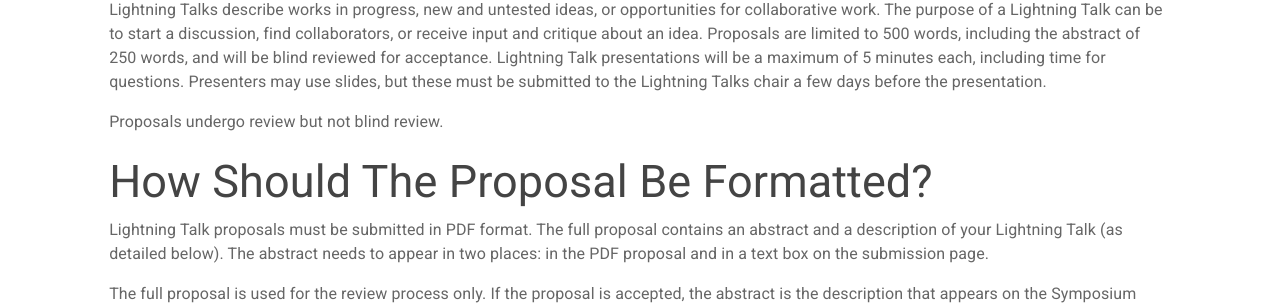
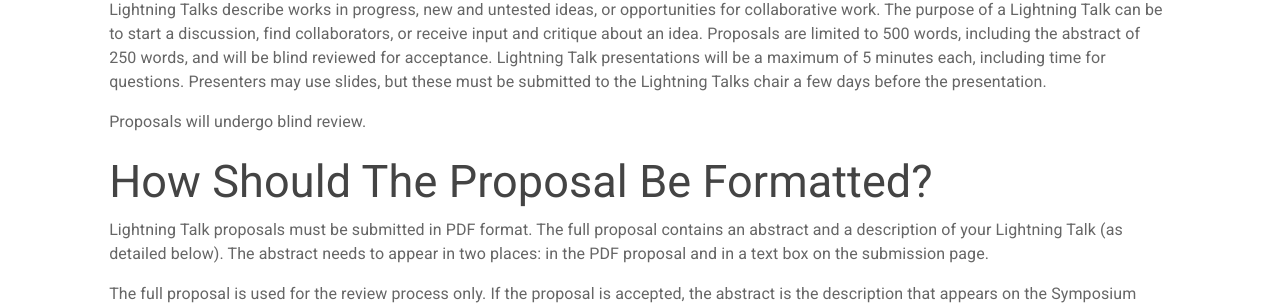
Before and after one commit to sigcsets/sigcse2018, a Jekyll site: the page built from authors/lightningtalks.md, in a window 1280 px wide and 900 px high, scrolled down 533 px. Shown: the part 148-453 px from the top of the window. Built offline with Jekyll 4.4.1, drawn with Linux system fonts in a browser that asks for light colours.

Commit message:
Update to lightning talks

```diff
--- a/authors/lightningtalks.md
+++ b/authors/lightningtalks.md
@@ -9,7 +9,7 @@ showTitle: true
 
 Lightning Talks describe works in progress, new and untested ideas, or opportunities for collaborative work. The purpose of a Lightning Talk can be to start a discussion, find collaborators, or receive input and critique about an idea. Proposals are limited to 500 words, including the abstract of 250 words,  and will be blind reviewed for acceptance. Lightning Talk presentations will be a maximum of 5 minutes each, including time for questions. Presenters may use slides, but these must be submitted to the Lightning Talks chair a few days before the presentation.
 
-Proposals undergo review but not blind review.
+Proposals will undergo blind review.
 
 ## How Should The Proposal Be Formatted?
 
```
